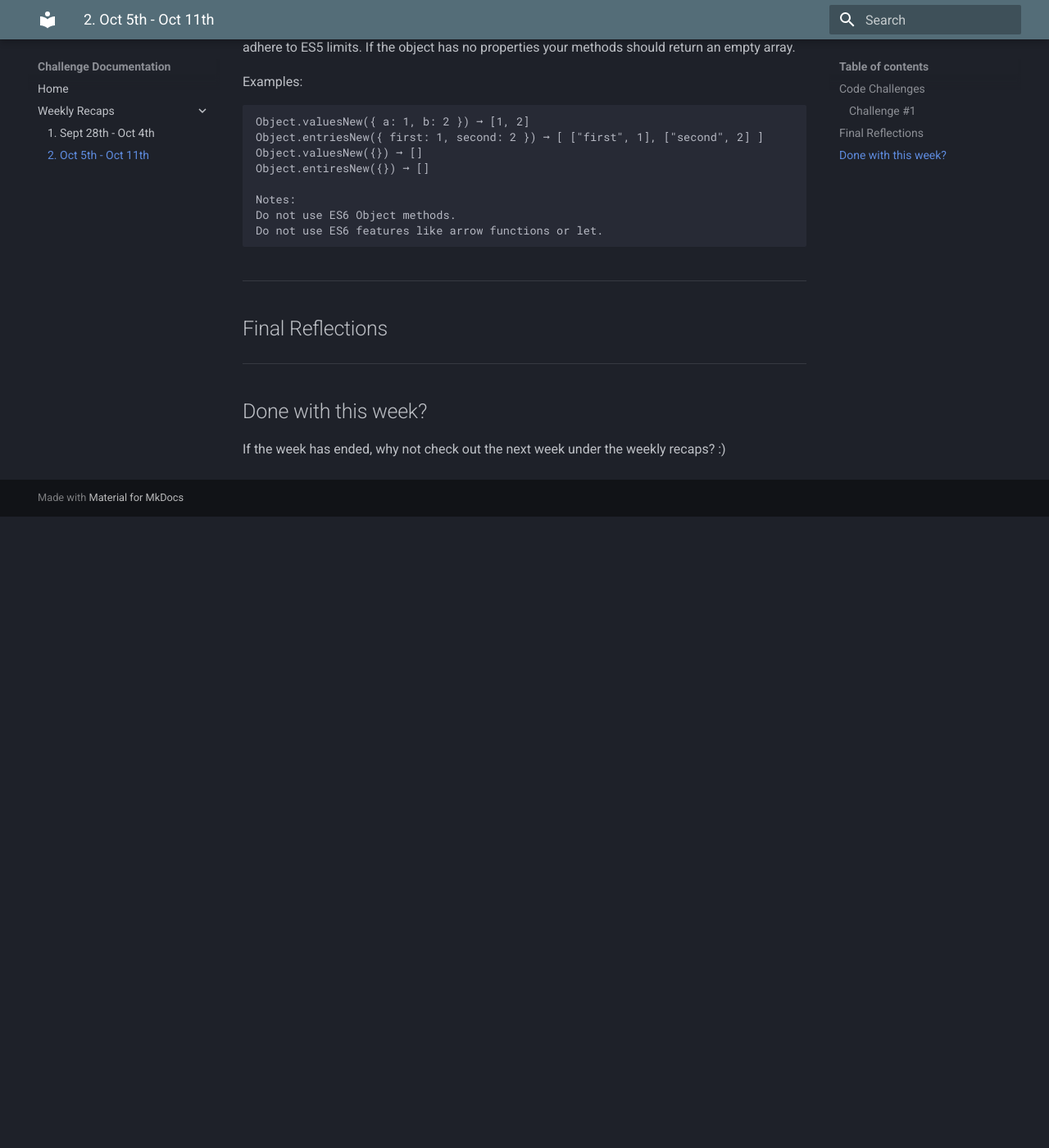
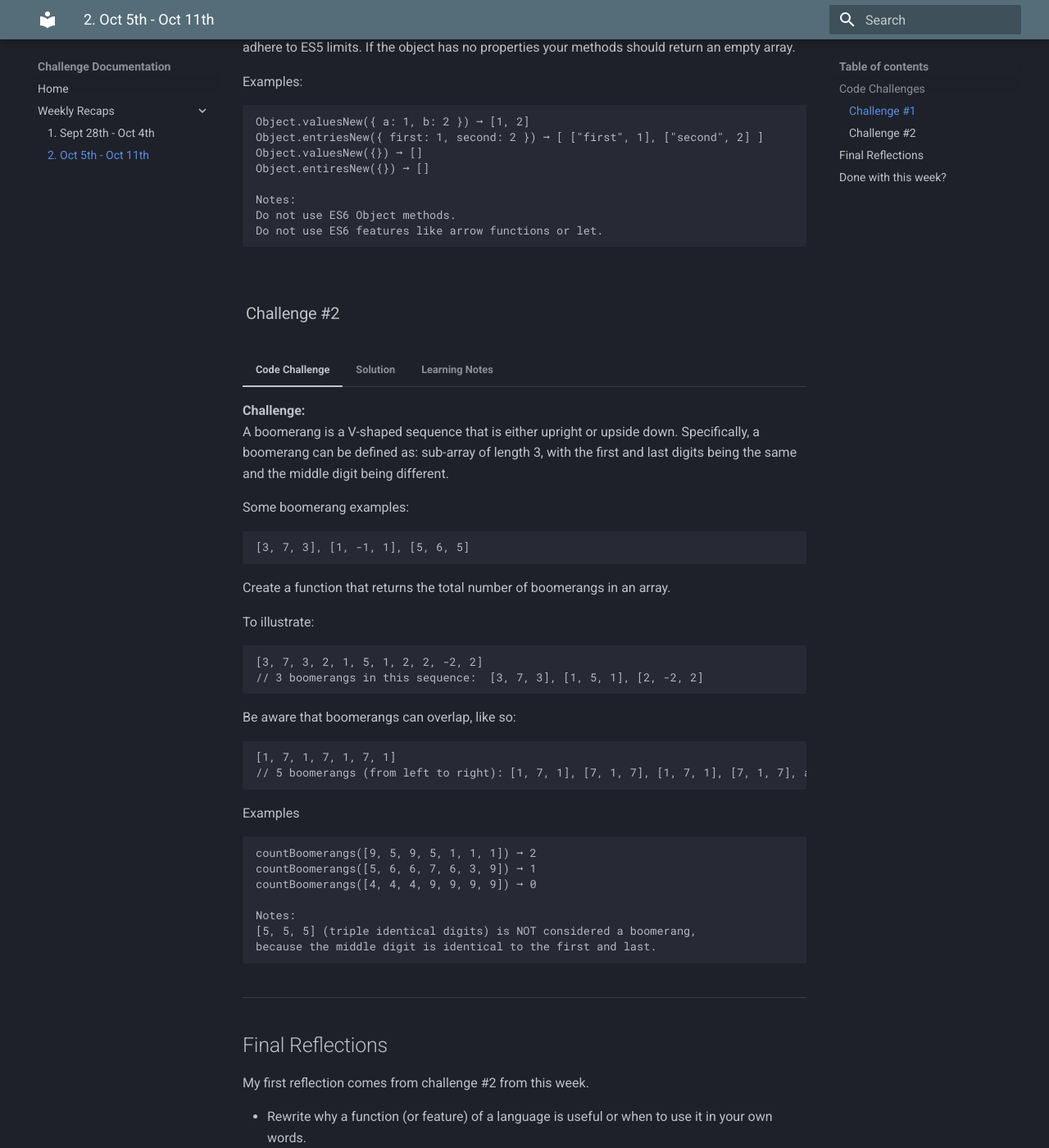
Before and after one commit to RobertEJohnson/Coding-Challenge-Tracker, an MkDocs documentation site: the page built from docs/weeklyRecaps/week2.md, in a window 1280 px wide and 1400 px high, scrolled down 1009 px. Shown: the whole window at 82% size. Built offline with MkDocs 1.6.1 and Material for MkDocs 9.7.7, drawn with Linux system fonts in a browser that asks for light colours; before the commit the page ends 1639 px from its top, so only the background shows below that; some of the changed text lies outside the part shown.

Commit message:
Added challenge #2 and started the final reflection section

````diff
--- a/docs/weeklyRecaps/week2.md
+++ b/docs/weeklyRecaps/week2.md
@@ -109,10 +109,86 @@ These are all of the challenges, solutions, notes, and reflections from Monday O
 
     >```.hasOwnProperty()```, that's a really neat method! Being able to check if a property is inherited or not I'm sure will come in useful or one day. I might not remember the method specifically by the time I need it, though writing about it certainly helps, but it is quite helpful to know there are at least built-in ways to check for things like inheritance. Just knowing that I'm enabled to look for solutions better when I'm running into fun challenges.
 
+### Challenge #2 {: .challenge .challenge--???}
+
+=== "Code Challenge"
+
+    **Challenge:**
+    A boomerang is a V-shaped sequence that is either upright or upside down. Specifically, a boomerang can be defined as: sub-array of length 3, with the first and last digits being the same and the middle digit being different.
+
+    Some boomerang examples:
+
+        [3, 7, 3], [1, -1, 1], [5, 6, 5]
+
+    Create a function that returns the total number of boomerangs in an array.
+
+    To illustrate:
+
+        [3, 7, 3, 2, 1, 5, 1, 2, 2, -2, 2]
+        // 3 boomerangs in this sequence:  [3, 7, 3], [1, 5, 1], [2, -2, 2]
+
+    Be aware that boomerangs can overlap, like so:
+
+        [1, 7, 1, 7, 1, 7, 1]
+        // 5 boomerangs (from left to right): [1, 7, 1], [7, 1, 7], [1, 7, 1], [7, 1, 7], and [1, 7, 1]
+
+    Examples
+
+        countBoomerangs([9, 5, 9, 5, 1, 1, 1]) ➞ 2
+        countBoomerangs([5, 6, 6, 7, 6, 3, 9]) ➞ 1
+        countBoomerangs([4, 4, 4, 9, 9, 9, 9]) ➞ 0
+
+        Notes:
+        [5, 5, 5] (triple identical digits) is NOT considered a boomerang,
+        because the middle digit is identical to the first and last.
+
+=== "Solution"
+
+    **Solution:**
+    Here's my solution:
+
+        function countBoomerangs(arr) {
+            let boomerangs = 0;
+            for(let i = 0; i<arr.length; i++){
+                if(arr[i] === arr[i+2] && arr[i+1] !== arr[i]){
+                    boomerangs+=1;
+                }
+            }
+            return boomerangs;
+        }
+
+    Overall I'm pretty happy with this solution, it could benefit from some comments explaining what a boomerang is but for this challenge it's not necessary. I took a look at other people's solutions and saw a lot of similar things, though the one below stood out to me.
+
+    (**Below is someone elses solution**)
+
+        function countBoomerangs(arr) {
+	        return arr.reduce((acc , e , index) => acc + (e === arr[index+2] && e!= arr[index+1]) , 0);
+        }
+
+    I never thought to use reduce even though I've been using it recently, so I think I need to get a better working definition of when I should be using reduce, I'll go over some of my thoughts in the learning notes.
+
+=== "Learning Notes"
+
+    **Learning Notes:**
+
+    >So I'm not thinking to use ```.reduce()``` even though I know it and have been using it, I think this could be helped with a little more clarification on my part. When should I use ```.reduce()```?
+
+    >1. I need to loop through an array.
+    >2. I need to combine/add the values together.
+    >3. I need to do more than what I can accomplish with either a forEach, map, or filter method. Often I can use a ```.reduce()``` method rather than doing combinations of other methods.
+
+    >It's not a perfect working guideline, but hey it's better than nothing and will at least start me thinking of when I should be using it. I took a look at this post, <a href="https://www.freecodecamp.org/news/reduce-f47a7da511a9/">A Guide to the Reduce Method</a>, and I saw something really really cool. Using ```.reduce()``` to be a pipeline for function calls! So essentially you can pass in an array of functions in the order you need them called then pass in an initial value as the parameter you'd like run through the chain and wallah! You have an easily modifiable function pipeline. So cool!
+
+    >So it seems ```.reduce()``` has been used in a ton of really clever solutions, the more I learn about it the more it seems like it will be a really really useful tool to understand at a deep instinctive level. It's pretty adaptive and seems to me to be quite efficient.
 ---
 
 ## Final Reflections
 
+My first reflection comes from challenge #2 from this week.
+
+- Rewrite why a function (or feature) of a language is useful or when to use it in your own words.
+
+If you can't describe when you'd use a something over another feature, or speak to what it does really well, there's a good chance it probably won't be used. I had not in my own words described where using ```.reduce()``` is helpful and even though I knew about it **and had used it recently**, it didn't come to mind when it would've been helpful. As such I think there is a real worth in not only learning awesome features, methods, functions, but also spending time reflecting and focusing in on why they're useful. It's sorta like training yourself for a crisis-situation. The deeply rooted things are probably the only things that will stay when a scenario arises that could use them.
 
 ---- --- -- -- --
 
````
